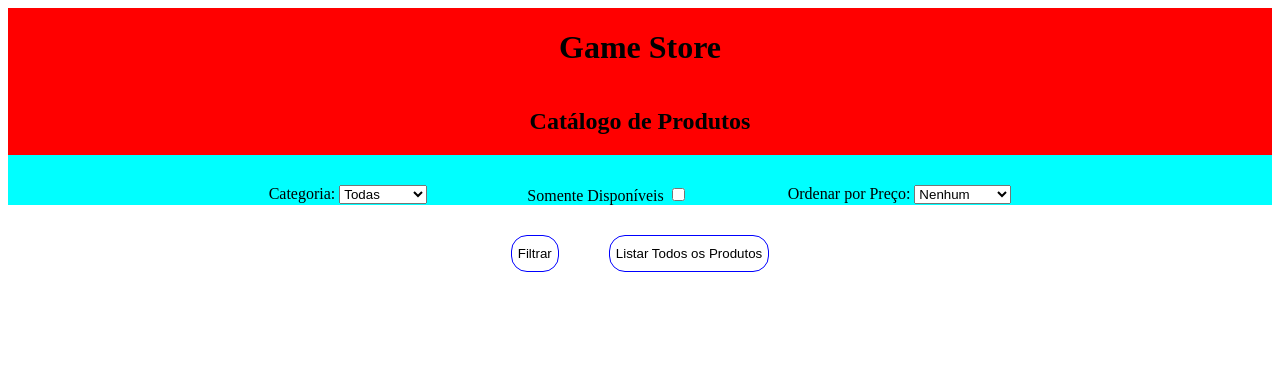
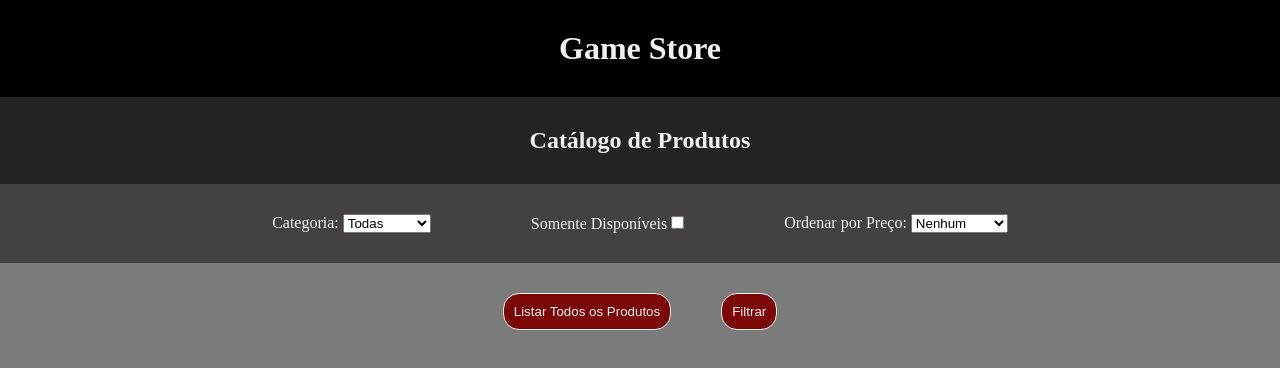
Before and after one commit to Augusto-Valerio/Catalogo-de-Produtos-com-Filtros, a plain HTML site: page index.html in a window 1280 px wide. Drawn offline with Linux system fonts and the light colour scheme.

Commit message:
Estilização do site

```diff
--- a/app.js
+++ b/app.js
@@ -19,7 +19,7 @@ function listarProdutos(lista) {
   container.style.gridTemplateColumns = "repeat(3, 1fr)";
   container.style.margin = "auto";
   container.style.textAlign = "center";
-  container.style.width = "50%";
+  container.style.padding = "100px";
 
   lista.forEach((produto) => {
     const div = document.createElement("div");
@@ -35,6 +35,7 @@ function listarProdutos(lista) {
     div.addEventListener("mouseover", () =>{
       div.style.backgroundColor = "#f0f0f0";
       div.style.border = "2px solid #000"
+      div.style.cursor = "pointer";
     });
 
     div.addEventListener("mouseout", () =>{
--- a/index.html
+++ b/index.html
@@ -9,13 +9,8 @@
 </head>
 
 <body>
-  <header>
-    <h1>Game Store</h1>
+    <h1><a href="index.html">Game Store</a></h1>
     <h2>Catálogo de Produtos</h2>
-  </header>
-
-
-
   <form id="filtroForm">
 
     <div id="categoriaConjunto">
@@ -45,8 +40,8 @@
   </form>
 
   <div id="buttons">
+    <button id="listarTodos">Listar Todos os Produtos</button>
     <button type="button" id="filtrar">Filtrar</button>
-    <button id="listarTodos">Listar Todos os Produtos</button>
   </div>
 
   <div id="container"></div>
--- a/style.css
+++ b/style.css
@@ -1,8 +1,33 @@
-header {
+* {
+  padding: 0;
+  margin: 0;
+  box-sizing: border-box;
+}
+
+body{
+  background-color: #7B7B7B;
+}
+
+h1 {
   display: flex;
-  flex-direction: column;
+  justify-content: center;
+  padding-block: 30px;
+  background-color: #000;
+
+  a {
+    text-decoration: none;
+    color: #f0f0f0;
+  }
+}
+
+h2 {
+  display: flex;
+  justify-content: center;
   align-items: center;
-  background-color: red;
+  padding-block: 30px;
+
+  background-color: #000000b4;
+  color: #f0f0f0;
 }
 
 .produto {
@@ -18,18 +43,20 @@ header {
 }
 
 #filtroForm {
-  background-color: aqua;
   display: flex;
   gap: 100px;
   align-items: center;
   justify-content: center;
   margin-bottom: 30px;
-  padding-top: 30px;
+  padding-block: 30px;
+  background-color: #11080880;
+  color: #f0f0f0;
 
   select:hover {
     cursor: pointer;
     background-color: #f0f0f0;
   }
+
 }
 
 
@@ -40,14 +67,15 @@ header {
   gap: 50px;
 
   #filtrar, #listarTodos{
-    padding-block: 10px;
-    border-radius: 1rem;
-    border: 1px solid blue;
-    background-color: white;
+    padding: 10px;
+    border-radius: 16px;
+    border: 1px solid ;
+    background-color: #7B0707;
+    color: #f0f0f0;
 
     &:hover {
       cursor: pointer;
-      background-color: #f0f0f0;
+      background-color: #7b070783;
     }
   }
 
```
